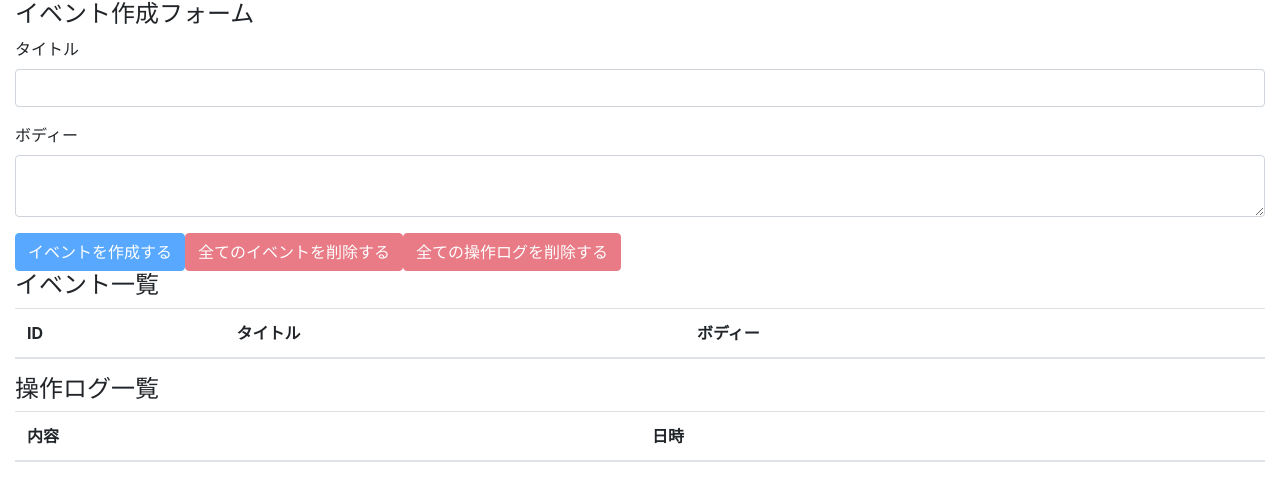
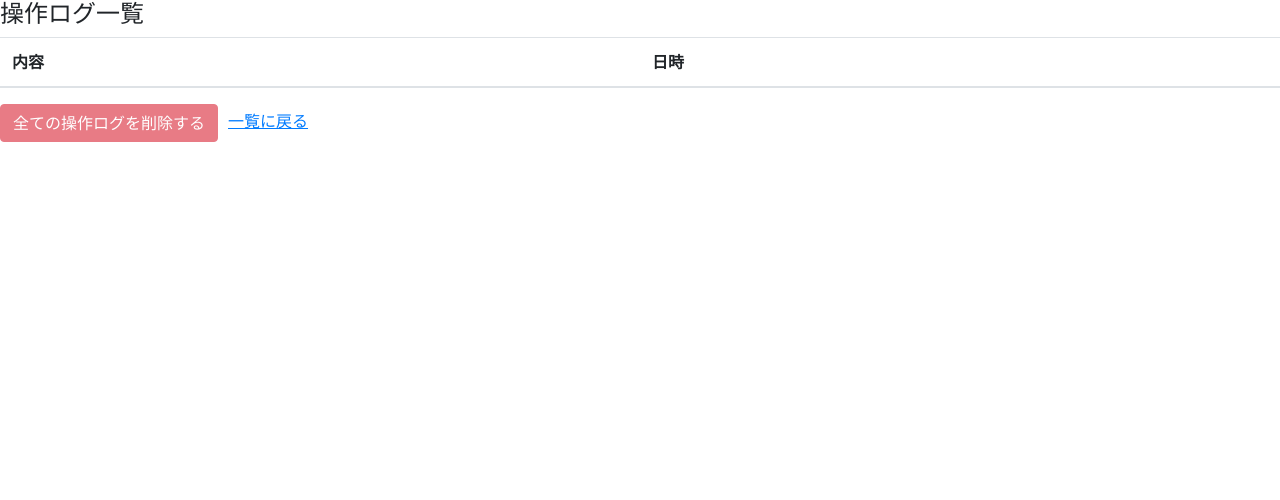
Before and after one commit to r-kwsk/react-hooks-101, a React (Create React App) app: page /events/logs in a window 1280 px wide. Shown: the top 500 px of the page. Built offline with nearby package versions, Linux system fonts and the light colour scheme.

Commit message:
implement time function and vue-router

```diff
--- a/package.json
+++ b/package.json
@@ -6,6 +6,7 @@
     "bootstrap": "4.3.1",
     "react": "^17.0.1",
     "react-dom": "^17.0.1",
+    "react-router-dom": "^5.2.0",
     "react-scripts": "3.0.1",
     "redux": "4.0.1"
   },
--- a/src/components/App.js
+++ b/src/components/App.js
@@ -1,4 +1,5 @@
 import React, { useEffect, useReducer } from 'react';
+import { BrowserRouter, Route, Switch } from 'react-router-dom';
 
 import 'bootstrap/dist/css/bootstrap.min.css';
 
@@ -25,11 +26,27 @@ const App = () => {
 
   return (
     <AppContext.Provider value={{ state, dispatch }}>
-      <div className="container-fluid">
-        <EventForm />
-        <Events />
-        <OperationLogs />
-      </div>
+      <BrowserRouter>
+        <Switch>
+          {/* container-fluidってなんだっけ？？ */}
+          {/* <div className="container-fluid">
+            <Route exact path="/">
+              <EventForm />
+              <Events />
+              <OperationLogs />
+            </Route>
+          </div>   */}
+          <Route exact path="/">
+            <EventForm />
+            <Events />
+          </Route>
+          <Route exact path="/events">
+            <EventForm />
+            <Events />
+          </Route>
+          <Route exact path="/events/logs" component={OperationLogs} />
+        </Switch>
+      </BrowserRouter>
     </AppContext.Provider>
   );
 }
--- a/src/components/EventForm.js
+++ b/src/components/EventForm.js
@@ -1,6 +1,6 @@
 import React,{ useState, useContext } from 'react';
 
-import { CREATE_EVENT, DELETE_ALL_EVENTS, ADD_OPERATION_LOG, DELETE_ALL_OPERATION_LOGS } from '../actions'
+import { CREATE_EVENT, DELETE_ALL_EVENTS, ADD_OPERATION_LOG} from '../actions'
 import AppContext from '../contexts/AppContext';
 import { timeCurrentIso8601 } from '../utils';
 
@@ -8,7 +8,7 @@ import { timeCurrentIso8601 } from '../utils';
 const EventForm = () => {
     const { state, dispatch } = useContext(AppContext)
 
-    //以下のように新規のstateを作るのではなく，app.jsからpropとして受け取る
+    //以下のように新規のstateを作らない．app.jsからpropとして受け取る
     // const [state, dispatch] = useReducer(reducer, [])
     const [title, setTitle] = useState('')
     const [body, setBody] = useState('')
@@ -45,19 +45,8 @@ const EventForm = () => {
     }
   }
 
-  //どちらかがから文字の場合はtrue
+  //どちらか空文字の場合はtrue
   const unCreatable = title === '' || body === ''
-
-  const deleteAllOperationLogs = e => {
-    e.preventDefault()
-    const result = window.confirm(`全ての操作ログを本当に削除しますか？`)
-
-    if (result) {
-      dispatch({
-        type: DELETE_ALL_OPERATION_LOGS
-      })
-    }
-  }
     return(
         <>
         <h4>イベント作成フォーム</h4>
@@ -72,7 +61,6 @@ const EventForm = () => {
             </div>
             <button className="btn btn-primary" onClick={addEvent} disabled={unCreatable}>イベントを作成する</button>
             <button className="btn btn-danger" onClick={deleteAllEvents} disabled={state.events.length === 0}>全てのイベントを削除する</button>
-            <button className="btn btn-danger" onClick={deleteAllOperationLogs}　disabled={state.operationLogs.length === 0}>全ての操作ログを削除する</button>
         </form>
       </>
     )
--- a/src/components/Events.js
+++ b/src/components/Events.js
@@ -24,6 +24,7 @@ const Events = () => {
 
                 </tbody>
             </table>
+            <a href="/events/logs" style={{textDecoration: 'underline', padding: '10px'}}>操作ログを確認する</a>
         </>
     )
 }
--- a/src/components/OperationLogs.js
+++ b/src/components/OperationLogs.js
@@ -1,10 +1,26 @@
 import React, { useContext } from 'react'
 
+import { DELETE_ALL_OPERATION_LOGS } from '../actions';
 import OperationLog from './OperationLog';
 import AppContext from '../contexts/AppContext'
 
 const OperationLogs = () => {
-    const { state } = useContext(AppContext)
+    //styleの定義
+    // const under = {
+    //     textDecoration: 'underline'
+    // }
+    //js
+    const { state, dispatch } = useContext(AppContext)
+    const deleteAllOperationLogs = e => {
+        e.preventDefault()
+        const result = window.confirm(`全ての操作ログを本当に削除しますか？`)
+
+        if (result) {
+            dispatch({
+                type: DELETE_ALL_OPERATION_LOGS
+            })
+        }
+    }
     return (
         <>
             <h4>操作ログ一覧</h4>
@@ -24,6 +40,9 @@ const OperationLogs = () => {
                     }
                 </tbody>
             </table>
+            <button className="btn btn-danger" onClick={deleteAllOperationLogs}　disabled={state.operationLogs.length === 0}>全ての操作ログを削除する</button>
+            <a href="/events" style={{textDecoration: 'underline', padding: '10px'}}>一覧に戻る</a>
+
         </>
     )
 }
--- a/src/utils.js
+++ b/src/utils.js
@@ -1,2 +1,2 @@
 //(new Date())と()で全体を括ることで，オブジェクトとして使用できる
-export const timeCurrentIso8601 = () => (new Date()).toISOString()
+export const timeCurrentIso8601 = () => (new Date()).toLocaleString({ timeZone: "Asia/Tokyo"})
```
Also changed, not shown: 1 other file (tests, documents, lock files or other folders). Lines whose indentation alone changed are shown as unchanged.
